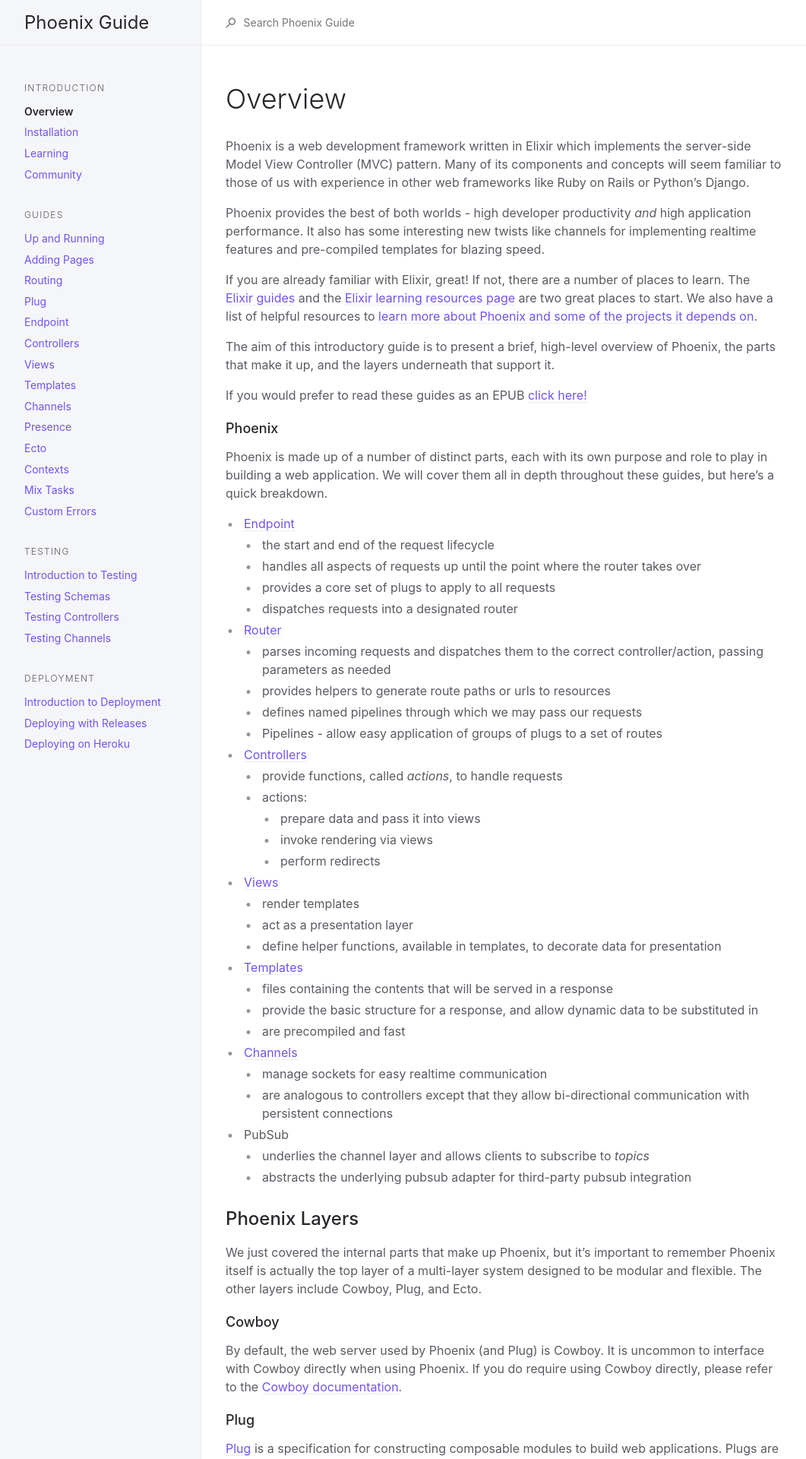
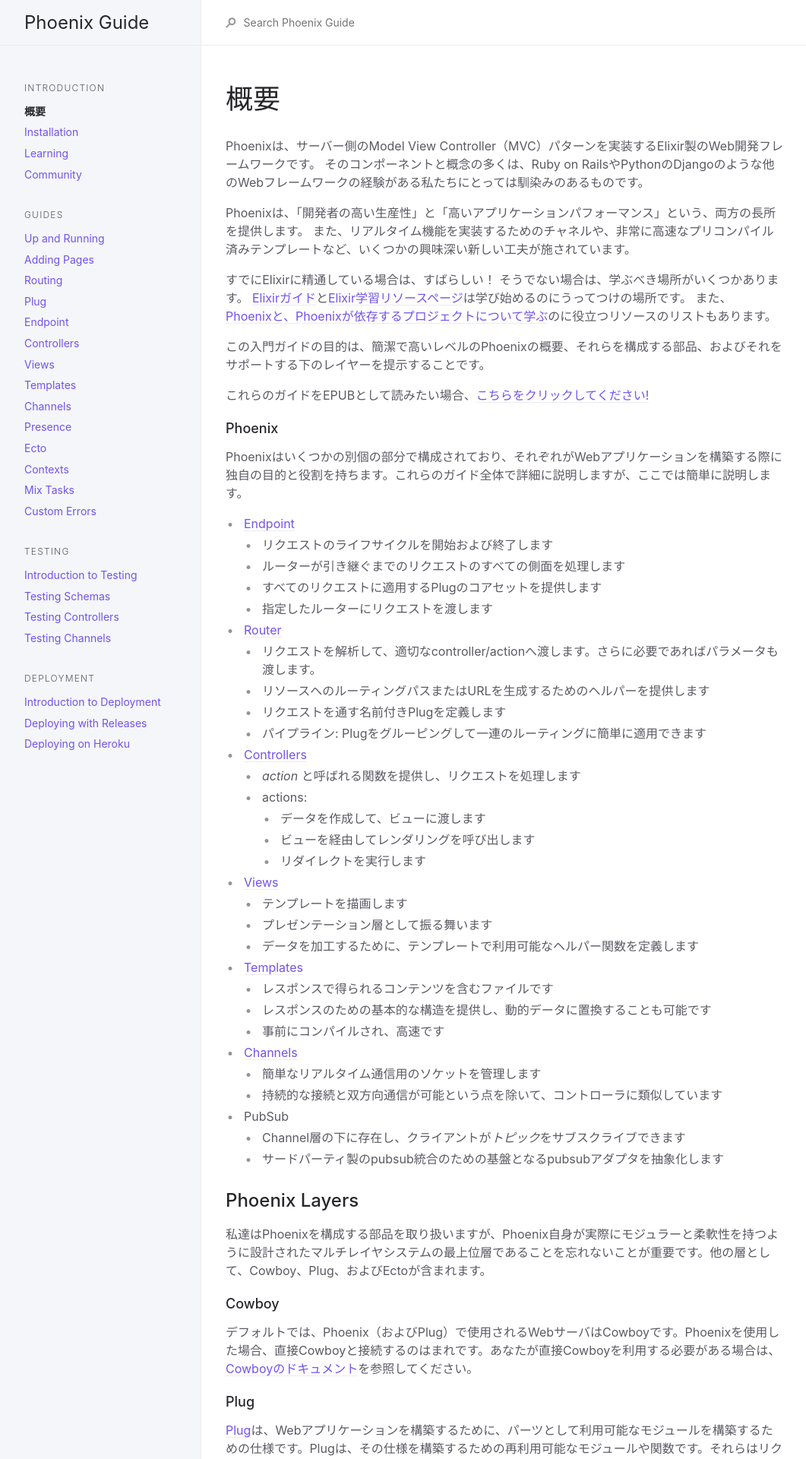
Before and after one commit to fukuoka-ex/phoenix-guide-ja, a Jekyll site: the page built from guides/1.4/introduction/overview.md, in a window 1280 px wide. Shown: the top 1920 px of the page at 76% size, without its empty margins (107-1168 px from the left). Built offline with Jekyll 4.4.1, drawn with Linux system fonts in a browser that asks for light colours; some of the changed text lies outside the part shown.

Commit message:
translate overview.md

```diff
--- a/guides/1.4/introduction/overview.md
+++ b/guides/1.4/introduction/overview.md
@@ -1,92 +1,90 @@
 ---
 layout: default
 group: introduction
-title: Overview
+title: 概要
 nav_order: 1
 hash: 714b21d3ab8d0329d26a48cf2cae98427df22a01
 ---
-# Overview
+# 概要
 
-Phoenix is a web development framework written in Elixir which implements the server-side Model View Controller (MVC) pattern. Many of its components and concepts will seem familiar to those of us with experience in other web frameworks like Ruby on Rails or Python's Django.
+Phoenixは、サーバー側のModel View Controller（MVC）パターンを実装するElixir製のWeb開発フレームワークです。 そのコンポーネントと概念の多くは、Ruby on RailsやPythonのDjangoのような他のWebフレームワークの経験がある私たちにとっては馴染みのあるものです。
 
-Phoenix provides the best of both worlds - high developer productivity _and_ high application performance. It also has some interesting new twists like channels for implementing realtime features and pre-compiled templates for blazing speed.
+Phoenixは、「開発者の高い生産性」と「高いアプリケーションパフォーマンス」という、両方の長所を提供します。 また、リアルタイム機能を実装するためのチャネルや、非常に高速なプリコンパイル済みテンプレートなど、いくつかの興味深い新しい工夫が施されています。
 
-If you are already familiar with Elixir, great! If not, there are a number of places to learn. The [Elixir guides](https://elixir-lang.org/getting-started/introduction.html) and the [Elixir learning resources page](https://elixir-lang.org/learning.html) are two great places to start. We also have a list of helpful resources to [learn more about Phoenix and some of the projects it depends on](learning.html).
+すでにElixirに精通している場合は、すばらしい！ そうでない場合は、学ぶべき場所がいくつかあります。 [Elixirガイド](https://elixir-lang.org/getting-started/introduction.html)と[Elixir学習リソースページ](https://elixir-lang.org/learning.html)は学び始めるのにうってつけの場所です。 また、[Phoenixと、Phoenixが依存するプロジェクトについて学ぶ](learning.html)のに役立つリソースのリストもあります。
 
-The aim of this introductory guide is to present a brief, high-level overview of Phoenix, the parts that make it up, and the layers underneath that support it.
+この入門ガイドの目的は、簡潔で高いレベルのPhoenixの概要、それらを構成する部品、およびそれをサポートする下のレイヤーを提示することです。
 
-If you would prefer to read these guides as an EPUB [click here!](Phoenix.epub)
+これらのガイドをEPUBとして読みたい場合、[こちらをクリックしてください!](https://hexdocs.pm/phoenix/Phoenix.epub)
 
 ### Phoenix
 
-Phoenix is made up of a number of distinct parts, each with its own purpose and role to play in building a web application. We will cover them all in depth throughout these guides, but here's a quick breakdown.
+Phoenixはいくつかの別個の部分で構成されており、それぞれがWebアプリケーションを構築する際に独自の目的と役割を持ちます。これらのガイド全体で詳細に説明しますが、ここでは簡単に説明します。
 
- - [Endpoint](endpoint.html)
-    - the start and end of the request lifecycle
-    - handles all aspects of requests up until the point where the router takes over
-    - provides a core set of plugs to apply to all requests
-    - dispatches requests into a designated router
- - [Router](routing.html)
-    - parses incoming requests and dispatches them to the correct controller/action, passing parameters as needed
-    - provides helpers to generate route paths or urls to resources
-    - defines named pipelines through which we may pass our requests
-    - Pipelines - allow easy application of groups of plugs to a set of routes
- - [Controllers](controllers.html)
-    - provide functions, called *actions*, to handle requests
-    - actions:
-        - prepare data and pass it into views
-        - invoke rendering via views
-        - perform redirects
- - [Views](views.html)
-    - render templates
-    - act as a presentation layer
-    - define helper functions, available in templates, to decorate data for presentation
- - [Templates](templates.html)
-    - files containing the contents that will be served in a response
-    - provide the basic structure for a response, and allow dynamic data to be substituted in
-    - are precompiled and fast
- - [Channels](channels.html)
-    - manage sockets for easy realtime communication
-    - are analogous to controllers except that they allow bi-directional communication with persistent connections
+- [Endpoint](../endpoint.html)
+   - リクエストのライフサイクルを開始および終了します
+   - ルーターが引き継ぐまでのリクエストのすべての側面を処理します
+   - すべてのリクエストに適用するPlugのコアセットを提供します
+   - 指定したルーターにリクエストを渡します
+- [Router](../routing.html)
+   - リクエストを解析して、適切なcontroller/actionへ渡します。さらに必要であればパラメータも渡します。
+   - リソースへのルーティングパスまたはURLを生成するためのヘルパーを提供します
+   - リクエストを通す名前付きPlugを定義します
+   - パイプライン: Plugをグルーピングして一連のルーティングに簡単に適用できます
+- [Controllers](controllers.html)
+   - *action* と呼ばれる関数を提供し、リクエストを処理します
+   - actions:
+      - データを作成して、ビューに渡します
+      - ビューを経由してレンダリングを呼び出します
+      - リダイレクトを実行します
+ - [Views](../views.html)
+   - テンプレートを描画します
+   - プレゼンテーション層として振る舞います
+   - データを加工するために、テンプレートで利用可能なヘルパー関数を定義します
+ - [Templates](../templates.html)
+   - レスポンスで得られるコンテンツを含むファイルです
+   - レスポンスのための基本的な構造を提供し、動的データに置換することも可能です
+   - 事前にコンパイルされ、高速です
+ - [Channels](../channels.html)
+   - 簡単なリアルタイム通信用のソケットを管理します
+   - 持続的な接続と双方向通信が可能という点を除いて、コントローラに類似しています
  - PubSub
-    - underlies the channel layer and allows clients to subscribe to *topics*
-    - abstracts the underlying pubsub adapter for third-party pubsub integration
+   - Channel層の下に存在し、クライアントが*トピック*をサブスクライブできます
+   - サードパーティ製のpubsub統合のための基盤となるpubsubアダプタを抽象化します
 
 ## Phoenix Layers
 
-We just covered the internal parts that make up Phoenix, but it's important to remember Phoenix itself is actually the top layer of a multi-layer system designed to be modular and flexible. The other layers include Cowboy, Plug, and Ecto.
+私達はPhoenixを構成する部品を取り扱いますが、Phoenix自身が実際にモジュラーと柔軟性を持つように設計されたマルチレイヤシステムの最上位層であることを忘れないことが重要です。他の層として、Cowboy、Plug、およびEctoが含まれます。
 
 ### Cowboy
 
-By default, the web server used by Phoenix (and Plug) is Cowboy. It is uncommon to interface with Cowboy directly when using Phoenix. If you do require using Cowboy directly, please refer to the [Cowboy documentation](https://ninenines.eu/docs/en/cowboy/2.6/guide/).
+デフォルトでは、Phoenix（およびPlug）で使用されるWebサーバはCowboyです。Phoenixを使用した場合、直接Cowboyと接続するのはまれです。あなたが直接Cowboyを利用する必要がある場合は、[Cowboyのドキュメント](https://ninenines.eu/docs/en/cowboy/2.6/guide/)を参照してください。
 
 ### Plug
 
-[Plug](https://hexdocs.pm/plug/) is a specification for constructing composable modules to build web applications. Plugs are reusable modules or functions built to that specification. They provide discrete behaviors - like request header parsing or logging. Because the Plug API is small and consistent, plugs can be defined and executed in a set order, like a pipeline. They can also be re-used within a project or across projects.
+[Plug](https://hexdocs.pm/plug/)は、Webアプリケーションを構築するために、パーツとして利用可能なモジュールを構築するための仕様です。Plugは、その仕様を構築するための再利用可能なモジュールや関数です。それらはリクエストヘッダの解析やロギングのように、別々の動作を提供します。Plug APIは小型かつ一貫性があるため、パイプラインのように一連の流れで定義して実行できます。さらに、プロジェクト内またはプロジェクト間で再利用できます。
 
-Plugs can be written to handle almost anything, from authentication to parameter pre-processing, and even rendering.
+認証からパラメータの前処理、さらにはレンダリングまで、ほとんどの処理でPlugを利用できます。
 
-Phoenix takes great advantage of Plug in general - the router and controllers especially so.
+Phoenixは、全体的にPlugの大きな利点を得ています。ルータとコントローラはとくにそうです。
 
-One of the most important things about Plug is that it provides adapters to HTTP servers which will ultimately deliver application content to our users. Currently Plug only provides an adapter for [Cowboy](https://github.com/ninenines/cowboy), a web server written in Erlang by Loïc Hoguin of [99s](http://ninenines.eu/).
+Plugについてのもっとも重要なことの1つは、最終的にユーザーにアプリケーションコンテンツを届けるHTTPサーバへのアダプタを提供することです。現在、Plugは[99S](http://ninenines.eu/)のLoïc HoguinによってErlangで書かれたWebサーバーである[Cowboy](https://github.com/ninenines/cowboy)のアダプターのみ提供しています。
+詳細は、[Plug・ガイド](../plug.html)を見てください。
 
-Have a look at the [Plug Guide](plug.html) for more details.
 
 ### Ecto
 
-[Ecto](https://hexdocs.pm/ecto) is a language integrated query composition tool and database wrapper for Elixir. With Ecto, we can read and write to different databases, model our domain data, write complex queries in a type-safe way, protect against attack vectors - including SQL injection, and much more.
+[Ecto](https://hexdocs.pm/ecto)は、言語に組み込まれたクエリ組み立てツールとデータベースラッパーです。Ectoを使うことで、異なるデータベースへの読み書きやドメインのデータのモデル化、型安全な方法で複雑なクエリの記述、 SQLインジェクションやそれ以上の攻撃からの保護が可能です。
 
-Ecto is built around four main abstractions:
+Ectoは、4つの主要な抽象化を中心に構築されています。
 
-* Repo - A repository represents a connection to an individual database. Every database operation is done via the repository.
+* Repo - リポジトリは個々のデータベースへの接続を表します。すべてのデータベース操作はリポジトリを介して行われます。
+* Schema - スキーマはデータの定義です。テーブル名やフィールド、さらに各フィールドの型を定義します。スキーマはアソシエーション（リソース間の関係）も定義します。
+* Query - クエリはリポジトリとスキーマを結びつけ、エレガントにリポジトリからデータを取得し、スキーマ自身にそれをキャストできます。
+* Changeset - チェンジセットは、アプリケーションが利用する前に実行する必要がある処理を宣言します。これらは、型キャスト、バリデーション、およびそれ以上を含みます。
 
-* Schema - Schemas are our data definitions. They define table names and fields as well as each field's type. Schemas also define associations - the relationships between our resources.
+新しいPhoenixアプリケーションは、デフォルトではPostgreSQLのストレージとEctoを使用します。
 
-* Query - Queries tie both schemas and repositories together, allowing us to elegantly retrieve data from the repository and cast it into the schemas themselves.
+## これらのガイドについての注意
 
-* Changeset - Changesets declare transformations we need to perform on our data before our application can use it. These include type casting, validations, and more.
-
-A new Phoenix application will use Ecto with PostgreSQL storage by default.
-
-## A Note about these guides
-If you find an issue with the guides or would like to help improve these guides please checkout the [Phoenix Guides](https://github.com/phoenixframework/phoenix/tree/master/guides/) on github. Issues and Pull Requests are happily accepted!
+ガイドに問題を見つけるか、これらのガイドの改善をして助けたい場合は、[Phoenixガイド](https://github.com/phoenixframework/phoenix/tree/master/guides/)を参照してください。IssueとPull Requestは喜んで受け入れています！
```
